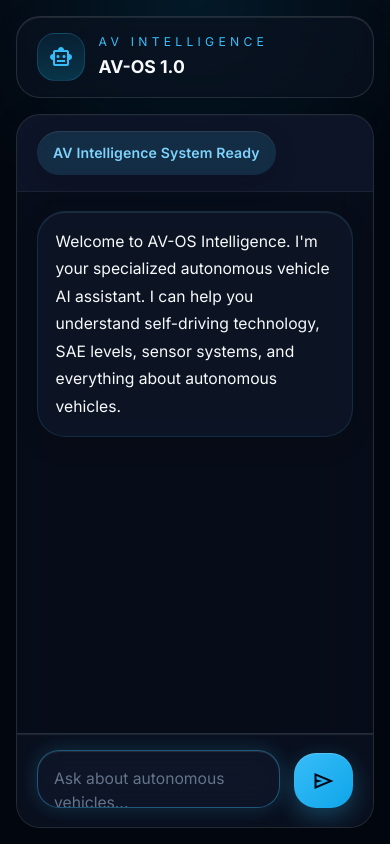
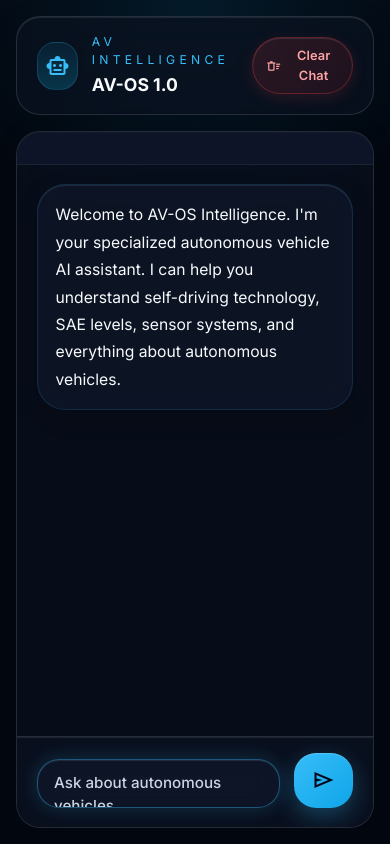
Before and after one commit to BiswajithPN/AI-Chatbot, a Flask app: page / in a window 390 px wide. Run offline with Flask 3, Linux system fonts and the light colour scheme; some libraries are stand-ins or nearby versions.

Commit message:
feat: Redesign Clear Chat button with red glassmorphism effect
- Move Clear Chat button to top bar next to AV-OS branding
- Implement red gradient background with glassmorphism
- Add premium hover effects with lift animation
- Optimize for both desktop and mobile views
- Enhance visual design with better spacing and typography
- Maintain responsive layout across all screen sizes

```diff
--- a/templates/index.html
+++ b/templates/index.html
@@ -133,6 +133,9 @@
             padding: 1rem 1.25rem;
             border-bottom: 1px solid rgba(255, 255, 255, 0.06);
             background: rgba(15, 23, 42, 0.85);
+            display: flex;
+            align-items: center;
+            justify-content: space-between;
         }
 
         .chat-header .bubble {
@@ -146,6 +149,59 @@
             font-size: 0.88rem;
             font-weight: 600;
             letter-spacing: 0.01em;
+        }
+
+        .clear-chat-btn {
+            display: inline-flex;
+            align-items: center;
+            gap: 0.6rem;
+            padding: 0.7rem 1.2rem;
+            border-radius: 999px;
+            border: 1px solid rgba(239, 68, 68, 0.3);
+            background: linear-gradient(135deg, rgba(239, 68, 68, 0.15), rgba(220, 38, 38, 0.1));
+            backdrop-filter: blur(12px);
+            -webkit-backdrop-filter: blur(12px);
+            color: #fca5a5;
+            font-size: 0.9rem;
+            font-weight: 600;
+            cursor: pointer;
+            transition: all 0.3s cubic-bezier(0.34, 1.56, 0.64, 1);
+            box-shadow: 0 4px 15px rgba(239, 68, 68, 0.15), inset 0 1px 1px rgba(255, 255, 255, 0.1);
+            letter-spacing: 0.01em;
+        }
+
+        .clear-chat-btn:hover {
+            background: linear-gradient(135deg, rgba(239, 68, 68, 0.25), rgba(220, 38, 38, 0.2));
+            border-color: rgba(239, 68, 68, 0.5);
+            color: #fecaca;
+            transform: translateY(-3px);
+            box-shadow: 0 8px 25px rgba(239, 68, 68, 0.3), inset 0 1px 1px rgba(255, 255, 255, 0.15);
+        }
+
+        .clear-chat-btn:active {
+            transform: translateY(-1px);
+            box-shadow: 0 4px 12px rgba(239, 68, 68, 0.2), inset 0 1px 1px rgba(255, 255, 255, 0.1);
+        }
+
+        .clear-chat-btn span {
+            display: flex;
+            align-items: center;
+            justify-content: center;
+        }
+
+        @media (max-width: 768px) {
+            .chat-header {
+                display: flex;
+            }
+
+            .chat-header .bubble {
+                display: none;
+            }
+
+            .clear-chat-btn {
+                padding: 0.5rem 0.8rem;
+                font-size: 0.8rem;
+            }
         }
 
         .messages {
@@ -281,8 +337,8 @@
 
         .chat-input {
             width: 100%;
-            min-height: 50px;
-            padding: 1rem 1rem;
+            height: 50px;
+            padding: 0.75rem 1rem;
             border-radius: 22px;
             border: 1px solid rgba(255, 255, 255, 0.12);
             background: rgba(15, 23, 42, 0.6);
@@ -290,19 +346,31 @@
             -webkit-backdrop-filter: blur(15px);
             color: #f8fafc;
             resize: none;
-            font-size: 0.98rem;
+            font-size: 0.95rem;
             outline: none;
             transition: all 0.3s cubic-bezier(0.34, 1.56, 0.64, 1);
+            scrollbar-width: none;
+            overflow: hidden;
+            white-space: nowrap;
+            text-overflow: ellipsis;
+        }
+
+        .chat-input::-webkit-scrollbar {
+            display: none;
         }
 
         .chat-input:focus {
             border-color: rgba(56, 189, 248, 0.4);
             background: rgba(15, 23, 42, 0.8);
             box-shadow: 0 0 20px rgba(56, 189, 248, 0.2), inset 0 1px 1px rgba(255, 255, 255, 0.1);
+            height: auto;
+            white-space: normal;
         }
 
         .chat-input::placeholder {
-            color: #64748b;
+            color: #cbd5e1;
+            font-size: 0.95rem;
+            font-weight: 500;
         }
 
         .send-button {
@@ -446,16 +514,28 @@
             .brand-text p:last-child {
                 font-size: 1.2rem;
             }
+
+            .clear-chat-btn {
+                padding: 0.6rem 1rem;
+                font-size: 0.85rem;
+            }
         }
 
         @media (max-width: 520px) {
             .top-bar {
-                flex-direction: column;
-                align-items: stretch;
+                flex-direction: row;
+                align-items: center;
+                justify-content: space-between;
             }
 
             .brand-text p:last-child {
                 font-size: 1.1rem;
+            }
+
+            .clear-chat-btn {
+                padding: 0.5rem 0.8rem;
+                font-size: 0.8rem;
+                gap: 0.4rem;
             }
         }
     </style>
@@ -473,6 +553,10 @@
                         <p>AV-OS 1.0</p>
                     </div>
                 </div>
+                <button class="clear-chat-btn" onclick="clearChat()">
+                    <span class="material-symbols-outlined" style="font-size: 1rem;">delete_sweep</span>
+                    Clear Chat
+                </button>
                 </header>
 
             <section class="chat-panel">
@@ -579,6 +663,25 @@
             addMessage('**⚙️ AV-OS Settings**\n\nSystem optimized for detailed autonomous vehicle explanations and sensor analysis.');
         }
 
+        function clearChat() {
+            if (confirm('Are you sure you want to clear all messages?')) {
+                chatMessages.innerHTML = `
+                    <div class="message bot">
+                        <div class="bubble bot">
+                            <p>Welcome to AV-OS Intelligence. I'm your specialized autonomous vehicle AI assistant. I can help you understand self-driving technology, SAE levels, sensor systems, and everything about autonomous vehicles.</p>
+                        </div>
+                    </div>
+                `;
+
+                // Clear on backend
+                fetch('/clear', {
+                    method: 'POST',
+                    headers: { 'Content-Type': 'application/json' },
+                    body: JSON.stringify({ session_id: sessionId })
+                }).catch(error => console.log('Clear request sent'));
+            }
+        }
+
         function showTyping() {
             typingIndicator.classList.add('active');
             chatMessages.scrollTop = chatMessages.scrollHeight;
```
